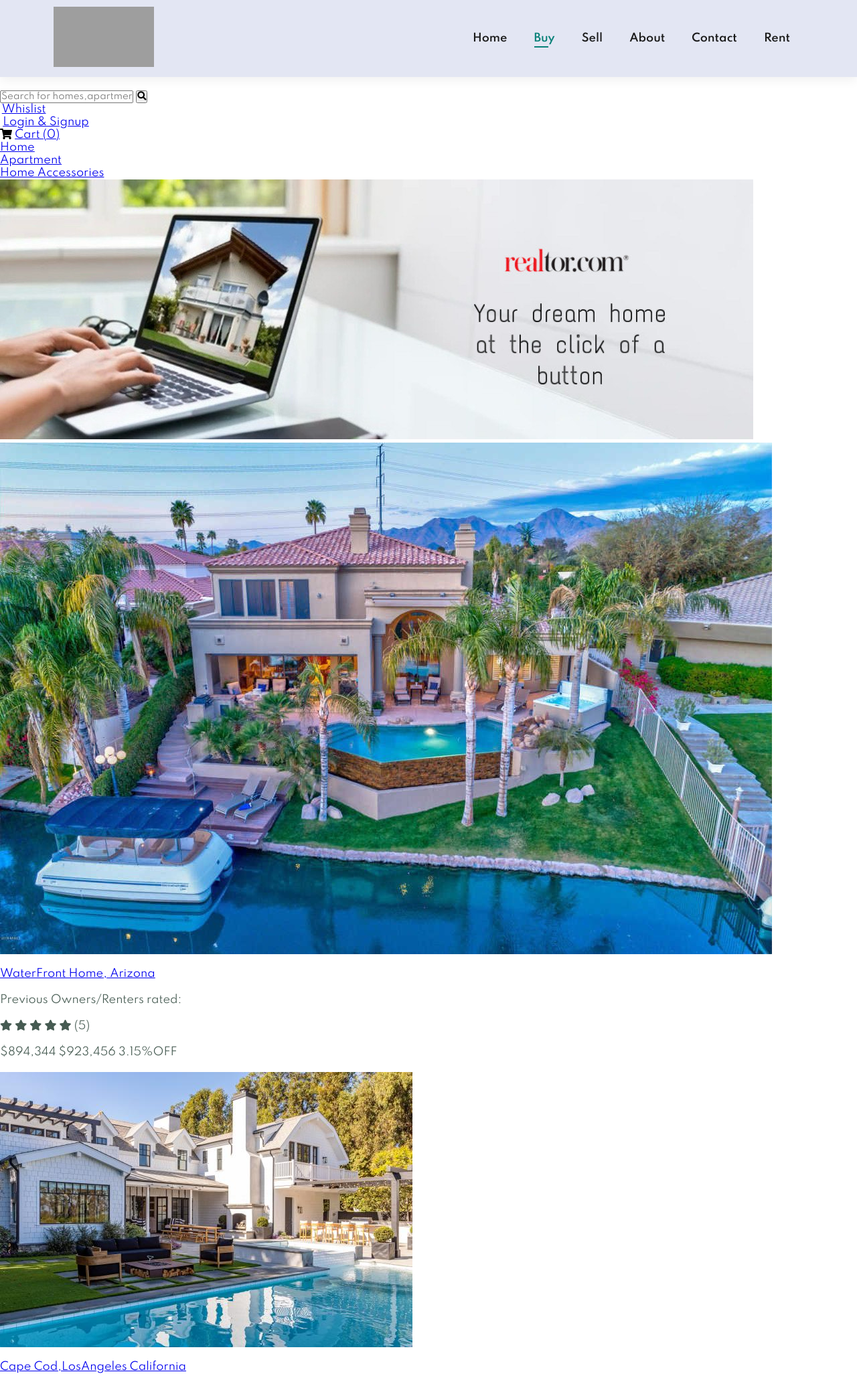
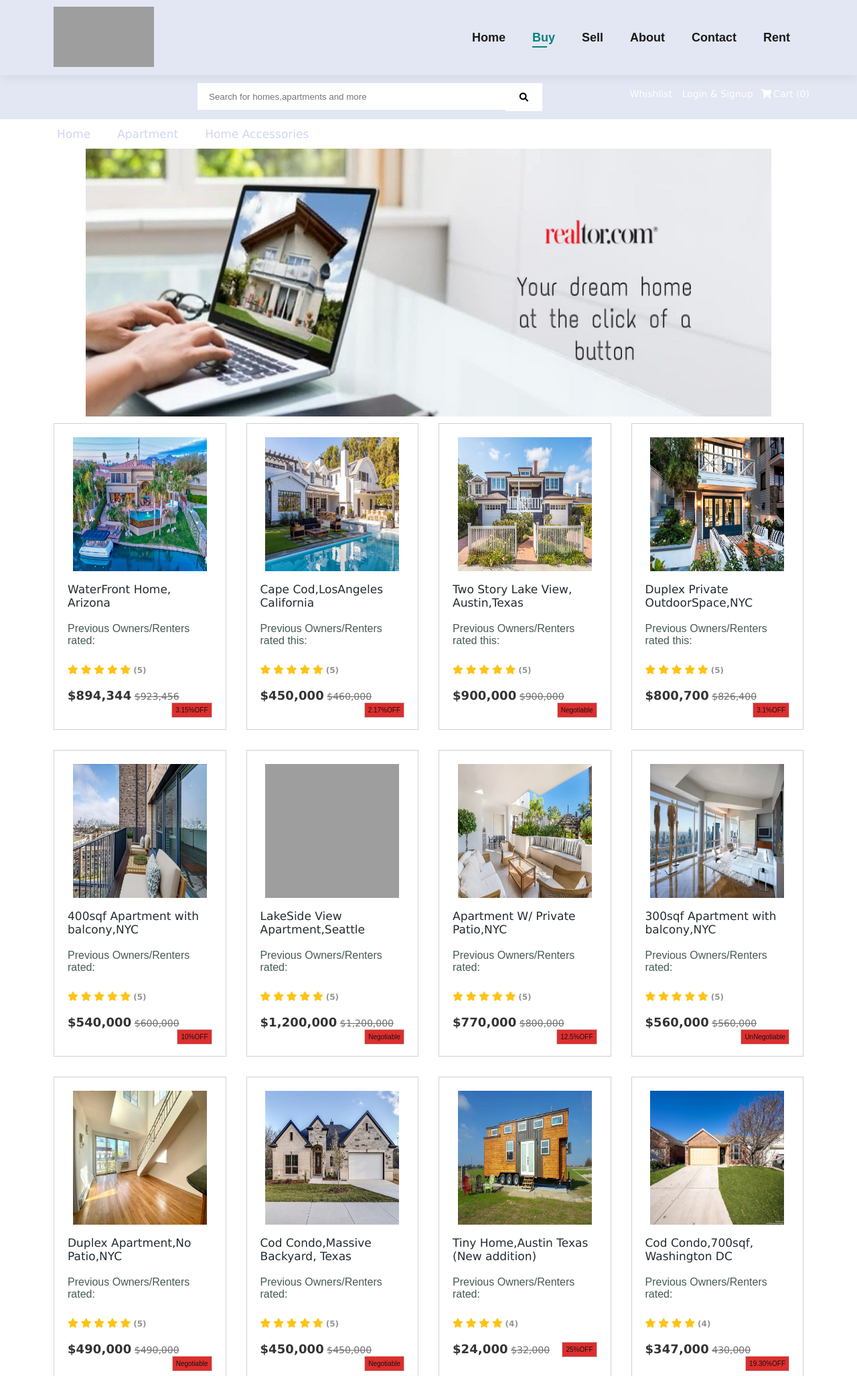
Before and after one commit to PashtrikZogaj2/Projekti-UEB-1, a PHP site: page / in a window 1280 px wide. Shown: the top 2055 px of the page at 67% size. Run offline with PHP 8.4, Linux system fonts and the light colour scheme; grey boxes are pictures that could not be loaded.

Commit message:
Add files via upload

```diff
--- a/index.html
+++ b/index.html
@@ -8,7 +8,7 @@
       <link rel="stylesheet" href="style.css">
    </head>
    <body>
-    <!---------- Top Header HTML Code Starts --------->
+
     <section id="header">
       <a href="#"><img src="Realtor-com-Logo.svg" width="150" height="90" class="logo"  alt=""></a>
       <div>
@@ -23,8 +23,6 @@
       </ul>
       </div>
   </section>
-  <!---------- Top Header HTML Code Ends --------->
-  <!---------- Logo and Search Panel HTML Code Starts --------->
 <div class="width-100 search-panel">
   <div class="container">
     <div class="width-20">
@@ -40,7 +38,7 @@
       <ul class="cart-sect">
         <li>
           <i class="fa fa-heart-o" aria-hidden="true"></i>
-          <a class="head1mr" href="#">Whislist</a>
+          <a class="head1mr" href="#">Whishlist</a>
         </li>
         <li>
           <i class="fa fa-user-circle-o" aria-hidden="true"></i>
@@ -54,8 +52,6 @@
     </div>
   </div>
 </div>
-<!---------- Logo and Search Panel HTML Code Ends --------->
-<!---------- Main Menu HTML Code Starts --------->
 <div class="width-100">
   <div class="container">
     <ul class="main-menu">
@@ -72,16 +68,9 @@
     </ul>
   </div>
 </div>
-<!---------- Main Menu HTML Code Ends --------->
-<!---------- Slider HTML Code Starts --------->
 <div>
   <img class="slider" src="FirstBanner.JPG"  >
 </div>
-<!---------- Slider HTML Code Ends --------->
-<!---------- Banner HTML Code Starts --------->
-
-<!---------- Banner HTML Code Ends --------->
-<!-- Product-Section HTML Code STARTS -->
 <div class="width-100 margin-top-50">
   <div class="container">
     <div class="width-25">
@@ -225,7 +214,7 @@
               <span>(5)</span>
             </p>
             <p class="product-price">
-              <span class="product-discounted-price">%540,000</span>
+              <span class="product-discounted-price">$540,000</span>
               <span class="product-original-price">$600,000</span>
               <span class="product-discount">10%OFF</span>
           </div>
@@ -438,8 +427,6 @@
 
   </div>
 </div>
-<!---------- Product-Section HTML Code Ends --------->
-<!-- Featured-Section HTML Code STARTS -->
 <div class="width-100 margin-top-50 feature-sect">
   <div class="container">
     <div class="width-20 featured-padding">
@@ -502,8 +489,6 @@
     </div>
   </div>
 </div>
-<!---------- Featured-Section HTML Code Ends --------->
-<!-- Footer-Section HTML Code STARTS -->
 <footer class="section-p1">
   <div class="col">
       <img src="Realtor-com-Logo.svg" width="150" height="90" alt="">
@@ -561,4 +546,3 @@
   <script src="script.js"></script>
    </body>
 </html>
-<!---------- Footer-bottom Section HTML Code Ends --------->
--- a/style.css
+++ b/style.css
@@ -1,3 +1,88 @@
+/*pjesa e bodyt edhe modifikimet e widthit*/
+
+html {
+        -webkit-text-size-adjust:100%;
+        -ms-text-size-adjust:100%;
+        font-size:10px;
+        -webkit-tap-highlight-color:transparent
+    }
+* {
+    margin:0px;
+    padding:0px;
+    -webkit-box-sizing:border-box;
+    -moz-box-sizing:border-box;
+    box-sizing:border-box;
+    margin:0;
+    padding:0;
+    outline:0
+}
+.container {
+    width:1150px;
+    margin:0px auto;
+    display:table;
+}
+.width-100 {
+    width:100%;
+    float:left;
+}
+.width-50 {
+    width:50%;
+    float:left;
+}
+.width-25 {
+    width:25%;
+    float:left;
+}
+.width-75 {
+    width:75%;
+    float:left;
+}
+.width-80 {
+    width:80%;
+    float:left;
+}
+.width-60 {
+    width:60%;
+    float:left;
+}
+.width-40 {
+    width:40%;
+    float:left;
+}
+.width-33 {
+    width:33%;
+    float:left;
+}
+.width-30 {
+    width:30%;
+    float:left;
+}
+.width-20 {
+    width:20%;
+    float:left;
+}
+.main-section {
+    width:100%;
+    float:left;
+    padding-top:80px;
+    padding-bottom:80px;
+}
+.bg-grey {
+    background:#f0f3fa;
+}
+.heading-section {
+    font-size: 25px;
+    text-align: center;
+}
+.heading-section span {
+    color: #787eff;
+}
+.subhead-section {
+    font-size: 16px;
+    text-align: center;
+    margin-bottom: 40px;
+}
+/*top headeri i perbashket me e marr prej origjinalit*/
 @import url('https://fonts.googleapis.com/css2?family=Spartan:wght@100;200;300;400;500;600;700;800;900&display=swap');
 *{
     margin: 0;
@@ -48,7 +133,7 @@ body{
 
 
 
-/* Header Start */
+/* Headeri*/
 #header{
     display: flex;
     align-items: center;
@@ -77,6 +162,7 @@ body{
 #navbar li a{
     text-decoration: none;
     font-size: 100%;
+    font-size: 18px;
     font-weight: 600;
     color: #1a1a1a;
     transition: 0.3s ease;
@@ -100,57 +186,163 @@ body{
 
 }
 
+/*searchi*/
+.search-panel {
+    background:#e3e6f3;
+    padding: 12px 0px;
+  }
+  .search-textbox {
+    padding-left: 16px;
+    height: 40px;
+    width: 80%;
+    border: 1px solid #fff;
+    float: left;
+  }
+  .search-button {
+    height: 42px;
+    width: 55px;
+    border: none;
+    background: white;
+    float: left;
+  }
+  .search-button i {
+    color: black;
+  }
+  .cart-sect {
+    list-style: none;
+    float: right;
+    margin-top: 8px;
+  }
+  .cart-sect li {
+    float: left;
+    padding: 0px 6px;
+  }
+  .cart-sect li a {
+    font-size: 14px;
+    color: #ffffff;
+  font-family: Verdana, Geneva, Tahoma, sans-serif;
+    text-decoration: none;
+  }
+  .cart-sect li i {
+    font-size: 14px;
+    color: #ffffff;
+  }
 
+.main-menu {
+    list-style: none;
 
-/* Home Page */
-#hero {
-    background-image: url("real-estate-agent-offer-house-represented-model-wide-banner-composition-bokeh-background-63596018.jpg") ;
-    height: 90vh;
-    width: 100%;
-    background-size: cover;
-    background-position: top 15% right 0;
-    padding: 50px 50px;
-    display: flex;
-    flex-direction: column;
-    align-items: flex-start;
-    justify-content: center;
+  }
+  .main-menu a {
+    font-weight: 500;
+    color:#cfd5f1;
+    font-size: 17px;
+    font-family: Verdana, Geneva, Tahoma, sans-serif;
+    text-decoration: none;
+  }
+  .main-menu li {
+
+   float: left;
+    padding: 12px 20px;
+  }
+  .slider{
+
+        display: block;
+        margin-left: auto;
+        margin-right: auto;
+        width: 80%;
+        height: 400px;
+
+  }
+/*Listingat edhe ratings*/
+.product-section {
+    padding-top: 10px;
+	padding-left:15px;
+	padding-right:15px;
+	margin-bottom:20px;
 }
-
-#hero h4{
-    padding-bottom: 15px;
-    color: white;
+.product-img {
+	width:200px;
+	height:200px;
 }
-
-#hero h2{
-    color: white;
+.product-img-center {
+	text-align:center;
 }
-
-#hero p {
-    color: white;
+.product-border {
+	border: 1px solid #d1d1d1;
+	padding:20px;
 }
-
-#hero h1{
-    color: white;
+.product-name a {
+	color: #232b33;
+	text-decoration: none;
+	font-size: 17px;
+	font-family: Verdana, Geneva, Tahoma, sans-serif;
 }
-
-#hero button{
-    background-color: #088178;
-    border: none;
-    color: white;
-    padding: 14px  50px  14px  50px;
-    text-align: center;
-    text-decoration: none;
-    display: inline-block;
-    font-size: 16px;
-    margin: 4px 2px;
-    cursor: pointer;
-    border-radius: 50%;
+.product-rating {
+	color: #FFC315;
+	font-size: 14px;
+	padding-top: 6px;
+}
+.product-rating span {
+	font-weight: 600;
+	color: #3c3b3b8c;
+	font-size: 12px;
+	font-family: Verdana, Geneva, Tahoma, sans-serif;
+}
+.product-discounted-price {
+	color: #333;
+	font-size: 18px;
+	letter-spacing: 0.1px;
+	font-weight: 600;
+	font-family: Verdana, Geneva, Tahoma, sans-serif;
+}
+.product-original-price {
+	color: #6f6f6f;
+	text-decoration: line-through;
+	font-size:14px;
+	font-family: Verdana, Geneva, Tahoma, sans-serif;
+}
+.product-discount {
+	border: 1px solid #ccc;
+	background: #dd2e2e;
+	display: inline-block;
+	font-size: 10px;
+	color: #141313;
+	padding: 5px;
+	border-radius: 1px;
+	float:right;
+}
+.product-price {
+	margin-top:15px;
 }
 
 
-
-/* footer page */
-
+.featured-content i {
+	font-size: 37px;
+	padding: 7px 0 0 10px;
+	color: #eb372a;
+}
+.featured-content h4 {
+	color: #666;
+	font-size: 14px;
+	margin: 0 0 5px;
+	text-transform: uppercase;
+	font-weight:500;
+	font-family: Verdana, Geneva, Tahoma, sans-serif;
+}
+.featured-content p {
+	font-size: 13px;
+	color:#333333;
+	font-family: Verdana, Geneva, Tahoma, sans-serif;
+}
+.margin-top-8 {
+	margin-top:8px;
+}
+.featured-border {
+	border: 1px solid #ebebeb;
+	width:100%;
+	float:left;
+	padding:15px 0px;
+}
 footer {
     display: flex;
     flex-wrap: wrap;
```
